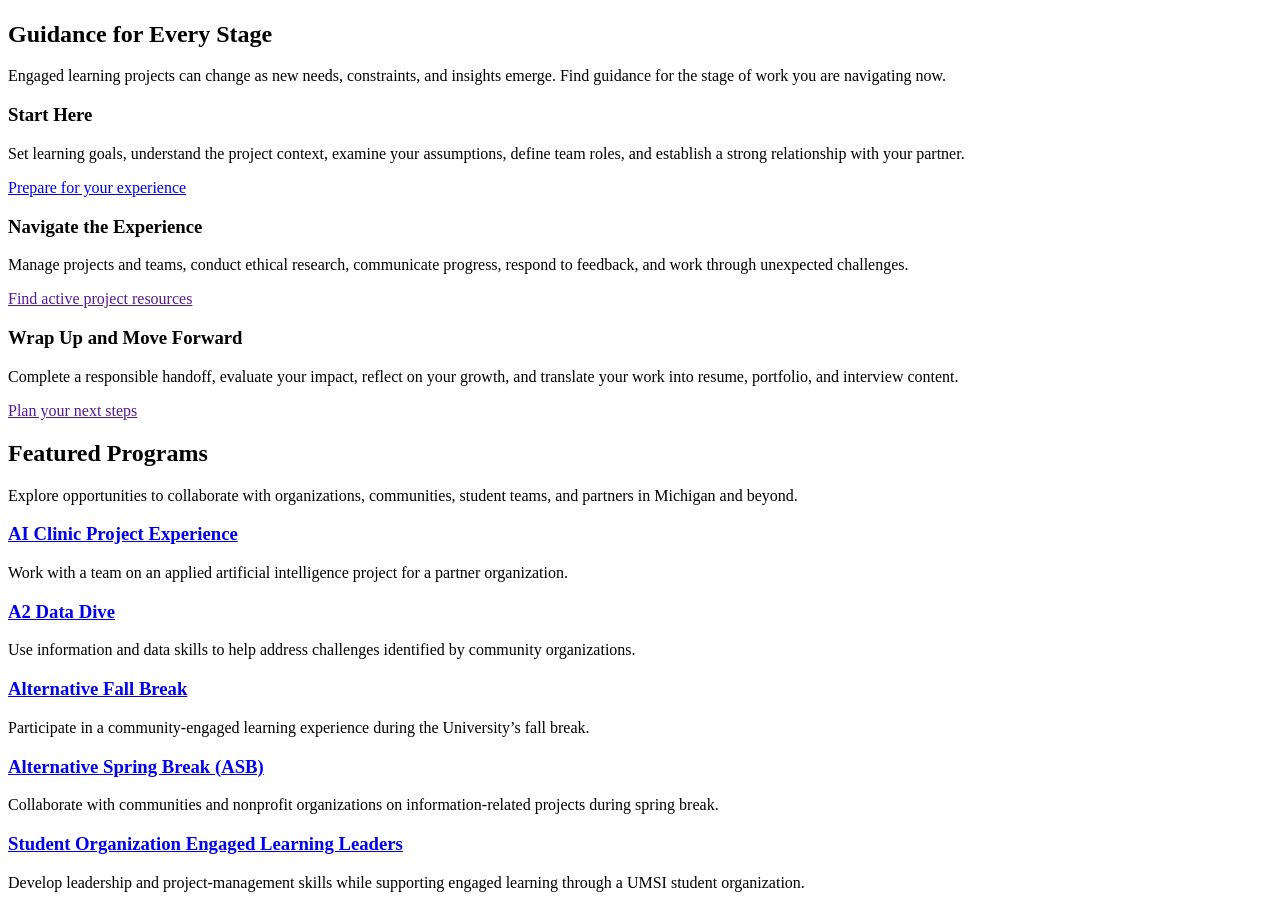
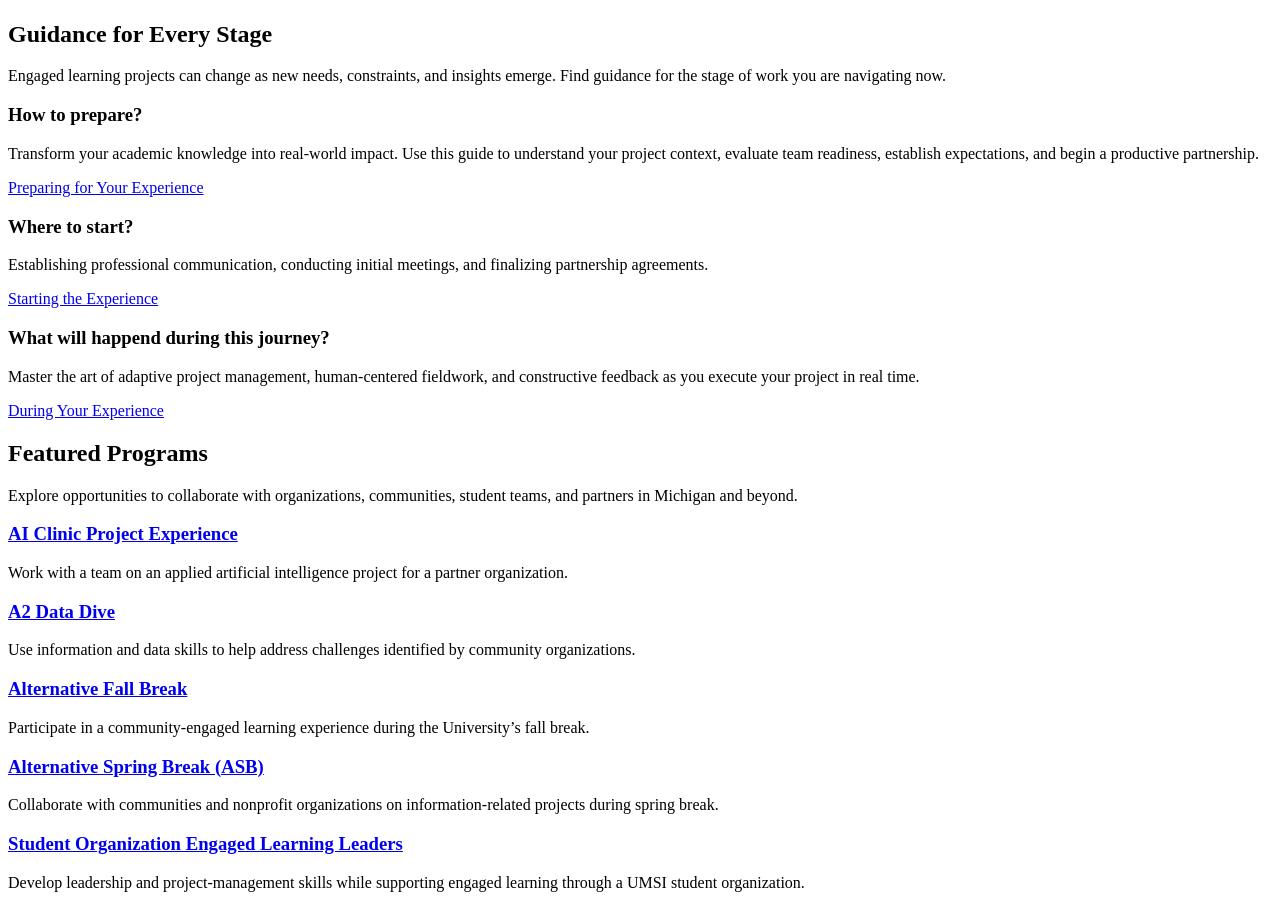
Before and after one commit to cyunchen/client_project_f26, a plain HTML site: page index.html in a window 1280 px wide. Shown: the part 1708-2609 px from the top of the page. Drawn offline with Linux system fonts and the light colour scheme.

Commit message:
Modify Guidence description

```diff
--- a/index.html
+++ b/index.html
@@ -38,7 +38,7 @@
 
     <p>Real-world projects rarely follow a perfect plan. This site helps you find the right guidance when you need it, so you can spend less time earching for materials and more time learning, collaborating, and moving your project forward.</p>
     <ul>
-        <li><strong>Follow a clear process:</strong>Move from preparation and project launch through active work, reflection, and responsible closeout.</li>
+        <li><strong>Follow a clear process:</strong> Move from preparation and project launch through active work, reflection, and responsible closeout.</li>
         <li><strong>Find practical support:</strong> Access relevant templates, checklists, examples, and how-to guidance for common project needs.</li>
         <li><strong>Build professional skills:</strong> Strengthen your communication, teamwork, project management, and ethical decision-making.</li>
         <li><strong>Turn experience into evidence:</strong> Identify what you learned and communicate your impact in resumes,portfolios, and interviews.</li>
@@ -50,21 +50,21 @@
     <h2>Guidance for Every Stage</h2>
     <p>Engaged learning projects can change as new needs, constraints, and insights emerge. Find guidance for the stage of work you are navigating <srong>now.</strong></p>
     <article>
-      <h3>Start Here</h3>
-      <p>Set learning goals, understand the project context, examine your assumptions, define team roles, and establish a strong relationship with your partner.</p>
-      <a href="prep.html">Prepare for your experience</a>
+      <h3>How to prepare?</h3>
+      <p>Transform your academic knowledge into real-world impact. Use this guide to understand your project context, evaluate team readiness, establish expectations, and begin a productive partnership.</p>
+      <a href="prep.html">Preparing for Your Experience</a>
     </article>
 
     <article>
-      <h3>Navigate the Experience</h3>
-      <p>Manage projects and teams, conduct ethical research, communicate progress, respond to feedback, and work through unexpected challenges.</p>
-      <a href="">Find active project resources</a>
+      <h3>Where to start?</h3>
+      <p>Establishing professional communication, conducting initial meetings, and finalizing partnership agreements.</p>
+      <a href="start.html">Starting the Experience</a>
     </article>
 
     <article>
-      <h3>Wrap Up and Move Forward</h3>
-      <p>Complete a responsible handoff, evaluate your impact, reflect on your growth, and translate your work into resume, portfolio, and interview content.</p>
-      <a href="">Plan your next steps</a>
+      <h3>What will happend during this journey?</h3>
+      <p>Master the art of adaptive project management, human-centered fieldwork, and constructive feedback as you execute your project in real time.</p>
+      <a href="during.html">During Your Experience</a>
     </article>
   </section>
 
```
